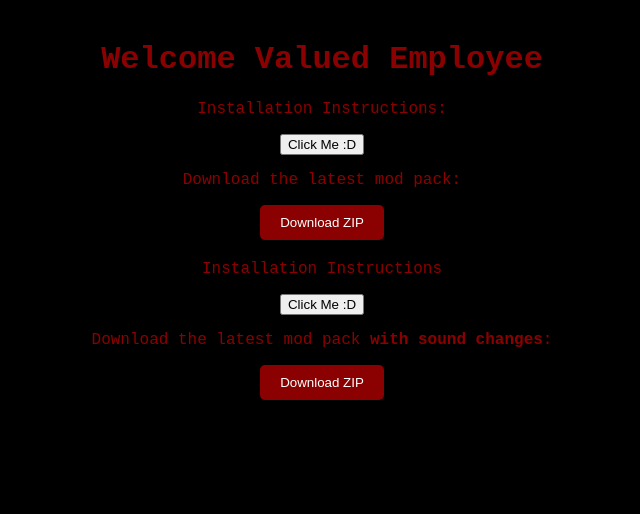
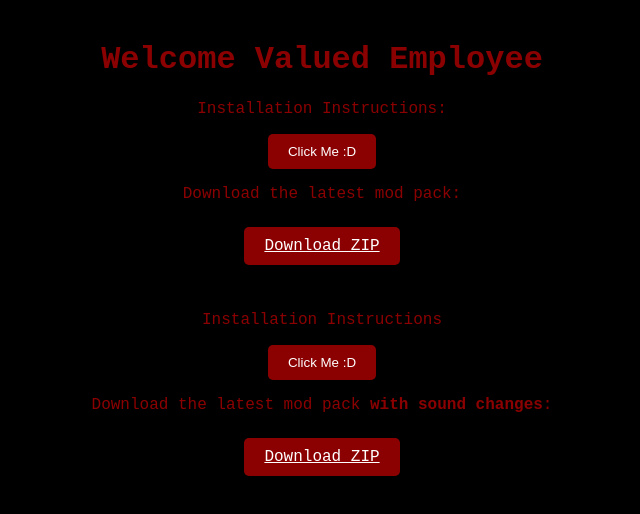
Before and after one commit to ThePalad1n/LethalCompanySite, a React (Create React App) app: page / in a window 1280 px wide. Shown: the top 514 px of the page, without its empty margins (318-958 px from the left). Built offline with nearby package versions, Linux system fonts and the light colour scheme.

Commit message:
UI fixes

```diff
--- a/src/Components/ImageDisplayComponent.jsx
+++ b/src/Components/ImageDisplayComponent.jsx
@@ -18,6 +18,18 @@ const Description = styled.p`
   margin-top: 10px;
 `;
 
+const Buttonn = styled.button`
+  background-color: #8b0000;
+  color: white;
+  border: none;
+  padding: 10px 20px;
+  border-radius: 5px;
+  cursor: pointer;
+  &:hover {
+    background-color: green;
+  }
+`;
+
 
 const ImageDisplayComponent = () => {
     const [visibleImage, setVisibleImage] = useState(null);
@@ -31,7 +43,7 @@ const ImageDisplayComponent = () => {
       <Accordion>
         <Accordion.Item eventKey="0">
           <Accordion.Body>
-            <Button onClick={() => toggleImage("step2image5")}>Click Me :D</Button>
+            <Buttonn onClick={() => toggleImage("step2image5")}>Click Me :D</Buttonn>
             {visibleImage === "step2image5" && (
               <>
                 <StyledImage src={step2image5} alt="Step 1" />
--- a/src/Components/ImageDisplayComponentTwo.jsx
+++ b/src/Components/ImageDisplayComponentTwo.jsx
@@ -18,6 +18,17 @@ const Description = styled.p`
   margin-top: 10px;
 `;
 
+const Buttonn = styled.button`
+  background-color: #8b0000;
+  color: white;
+  border: none;
+  padding: 10px 20px;
+  border-radius: 5px;
+  cursor: pointer;
+  &:hover {
+    background-color: green;
+  }
+`;
 
 const ImageDisplayComponentTwo = () => {
     const [visibleImage, setVisibleImage] = useState(null);
@@ -31,11 +42,11 @@ const ImageDisplayComponentTwo = () => {
       <Accordion>
         <Accordion.Item eventKey="0">
           <Accordion.Body>
-            <Button onClick={() => toggleImage("step2image5")}>Click Me :D</Button>
+            <Buttonn onClick={() => toggleImage("step2image5")}>Click Me :D</Buttonn>
             {visibleImage === "step2image5" && (
               <>
                 <StyledImage src={step2image5} alt="Step 1" />
-                <Description>Description for Step 1</Description>
+                <Description>Watch the video and follow along. Make sure you have the mod pack.</Description>
               </>
             )}
           </Accordion.Body>
--- a/src/Components/TerminalComponent.jsx
+++ b/src/Components/TerminalComponent.jsx
@@ -38,14 +38,9 @@ const DownloadButton = styled.button`
 `;
 
 const TerminalComponent = () => {
-  const handleDownload = (fileName) => {
-    const link = document.createElement('a');
-    link.href = `src/assets/${fileName}`;
-    link.download = fileName;
-    document.body.appendChild(link); // Append to body
-    link.click(); // Simulate click
-    document.body.removeChild(link); // Remove the link when done
-  };
+  // URLs to your Google Drive files
+  const googleDriveUrl1 = 'https://www.youtube.com/watch?v=l78x5cADWJM&t=1253s';
+  const googleDriveUrl2 = 'https://drive.google.com/drive/folders/1iu-8_sfByzhCsAUp3q9ltCFE2D12wmmS?usp=drive_link';
 
   return (
     <TerminalStyle>
@@ -55,17 +50,20 @@ const TerminalComponent = () => {
         <p>Installation Instructions: </p>
         <ImageDisplayComponent />
         <p>Download the latest mod pack:</p>
-        <DownloadButton onClick={() => handleDownload('The_Company.zip')}>Download ZIP</DownloadButton>
+        <br></br>
+        <DownloadButton as="a" href={googleDriveUrl1} target="_blank" rel="noopener noreferrer">Download ZIP</DownloadButton>
       </DownloadSection>
-
+<br></br><br></br>
       <DownloadSection>
         <p>Installation Instructions </p>
         <ImageDisplayComponentTwo />
         <p>Download the latest mod pack <b>with sound changes</b>:</p>
-        <DownloadButton onClick={() => handleDownload('The_Company_Sounds.zip')}>Download ZIP</DownloadButton>
+        <br></br>
+        <DownloadButton as="a" href={googleDriveUrl2} target="_blank" rel="noopener noreferrer">Download ZIP</DownloadButton>
       </DownloadSection>
     </TerminalStyle>
   );
 };
 
+
 export default TerminalComponent;
```
